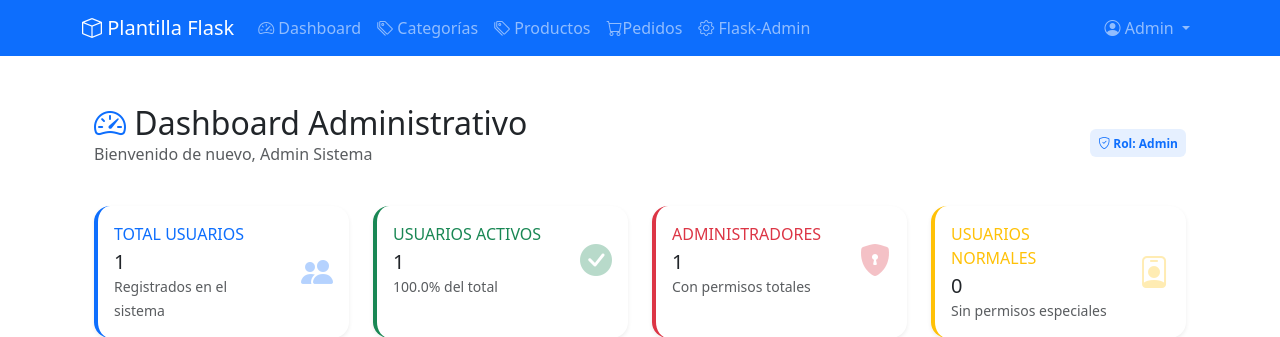
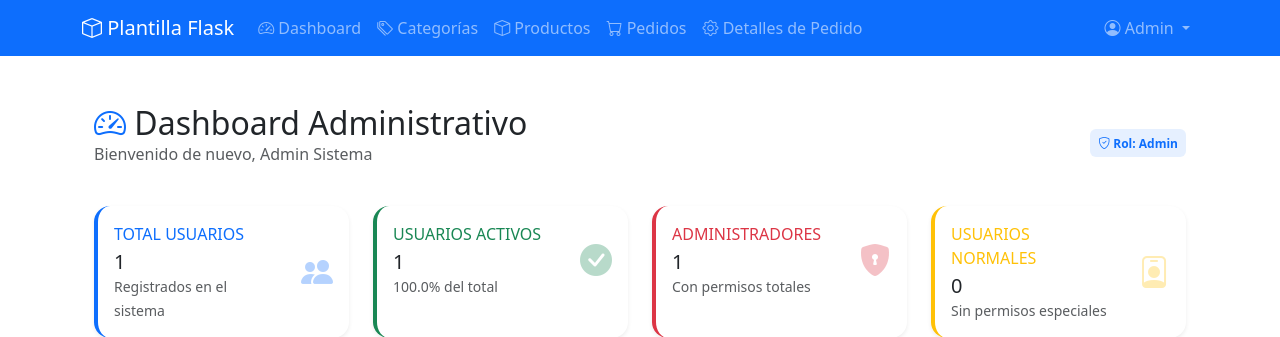
Before and after one commit to renevasquez-naraservice/Sistem_Flask_Grupo11, a Flask app: page /admin/dashboard in a window 1280 px wide. Shown: the top 337 px of the page. Run offline with Flask 3, Linux system fonts and the light colour scheme; a user stored in the database is signed in; data comes from the database, SQL or seed files in the repository.

Commit message:
update: Actualización de archivos troncales del sistema

```diff
--- a/app/__init__.py
+++ b/app/__init__.py
@@ -29,6 +29,7 @@ def create_app(config_class=Config):
     from .routes.productos import productos_bp
     from .routes.admin_usuarios import admin_usuarios_bp        # De admin_usuarios.py
     from .routes.pedidos import pedidos_bp        # De pedidos.py
+    from .routes.detalle_pedido import detalles_pedido_bp        # De detalle_pedido.py
 
     # Registrar blueprints
     app.register_blueprint(auth_bp)
@@ -37,5 +38,5 @@ def create_app(config_class=Config):
     app.register_blueprint(productos_bp)
     app.register_blueprint(admin_usuarios_bp)         # Registrar el blueprint de usuarios
     app.register_blueprint(pedidos_bp)         # Registrar el blueprint de pedidos
-
+    app.register_blueprint(detalles_pedido_bp)         # Registrar el blueprint de detalles de pedido
     return app
--- a/app/models/__init__.py
+++ b/app/models/__init__.py
@@ -4,4 +4,5 @@ from .categoria import Categoria
 from .producto import Producto
 from .pedido import Pedido
 from .etiqueta import Etiqueta
-__all__ = ['User', 'Categoria','Producto', 'Pedido', 'Etiqueta']
+from .detalle_pedido import DetallePedido
+__all__ = ['User', 'Categoria','Producto', 'Pedido', 'Etiqueta', 'DetallePedido']
--- a/app/routes/__init__.py
+++ b/app/routes/__init__.py
@@ -6,4 +6,5 @@ from .categorias import categorias_bp
 from .productos import productos_bp
 from .admin_usuarios import admin_usuarios_bp
 from .pedidos import pedidos_bp
-__all__ = ['auth_bp', 'admin_dashboard_bp', 'categorias_bp','productos_bp', 'admin_usuarios_bp', 'pedidos_bp']
+from .detalle_pedido import detalles_pedido_bp
+__all__ = ['auth_bp', 'admin_dashboard_bp', 'categorias_bp','productos_bp', 'admin_usuarios_bp', 'pedidos_bp', 'detalles_pedido_bp']
--- a/app/templates/base.html
+++ b/app/templates/base.html
@@ -26,6 +26,8 @@
             <div class="collapse navbar-collapse" id="navbarNav">
                 <ul class="navbar-nav me-auto">
 
+            {% if current_user.is_authenticated %}
+                <!-- Menú para ADMIN -->
                 {% if current_user.is_admin %}
                 <li class="nav-item">
                     <a class="nav-link" href="{{ url_for('admin_dashboard.dashboard') }}">
@@ -39,20 +41,49 @@
                 </li>
                 <li class="nav-item">
                     <a class="nav-link" href="{{ url_for('productos.lista') }}">
-                            <i class="bi bi-tags"></i> Productos
+                        <i class="bi bi-box"></i> Productos
                     </a>
                 </li>
                 <li class="nav-item">
                     <a class="nav-link" href="{{ url_for('pedidos.lista') }}">
-                            <i class="bi bi-cart"></i>Pedidos
+                        <i class="bi bi-cart"></i> Pedidos
                     </a>
                 </li>
                 <li class="nav-item">
-                        <a class="nav-link" href="/admin">
-                            <i class="bi bi-gear"></i> Flask-Admin
+                    <a class="nav-link" href="{{ url_for('detalles_pedido.lista') }}">
+                        <i class="bi bi-gear"></i> Detalles de Pedido
                     </a>
                 </li>
                 {% endif %}
+
+                <!-- Menú para MESERO -->
+                {% if current_user.is_mesero %}
+                <li class="nav-item">
+                    <a class="nav-link" href="{{ url_for('detalles_pedido.lista') }}">
+                        <i class="bi bi-bell"></i> Servicio
+                    </a>
+                </li>
+                {% endif %}
+
+                <!-- Menú para COCINA -->
+                {% if current_user.is_cocina %}
+                <li class="nav-item">
+                    <a class="nav-link" href="{{ url_for('detalles_pedido.lista') }}">
+                        <i class="bi bi-fire"></i> Cocina
+                    </a>
+                </li>
+                {% endif %}
+
+                <!-- Menú para CLIENTE (user normal) -->
+                {% if current_user.is_user %}
+                <li class="nav-item">
+                    <a class="nav-link" href="{{ url_for('detalles_pedido.lista') }}">
+                        <i class="bi bi-bag-check"></i> Mis Pedidos
+                    </a>
+                </li>
+                {% endif %}
+            {% endif %}
+
                 </ul>
                 <ul class="navbar-nav">
                     {% if current_user.is_authenticated %}
```
Lines whose indentation alone changed are shown as unchanged.
